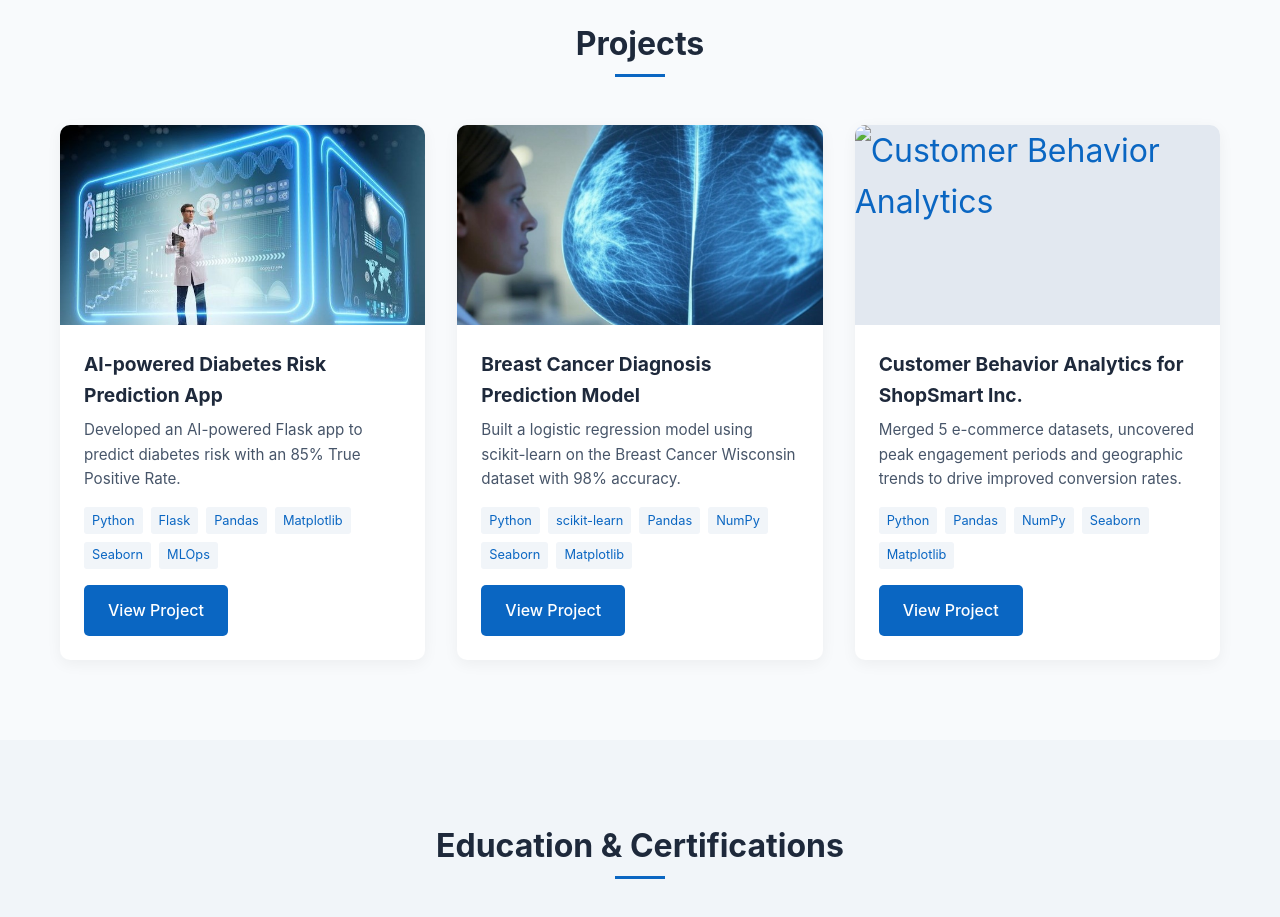
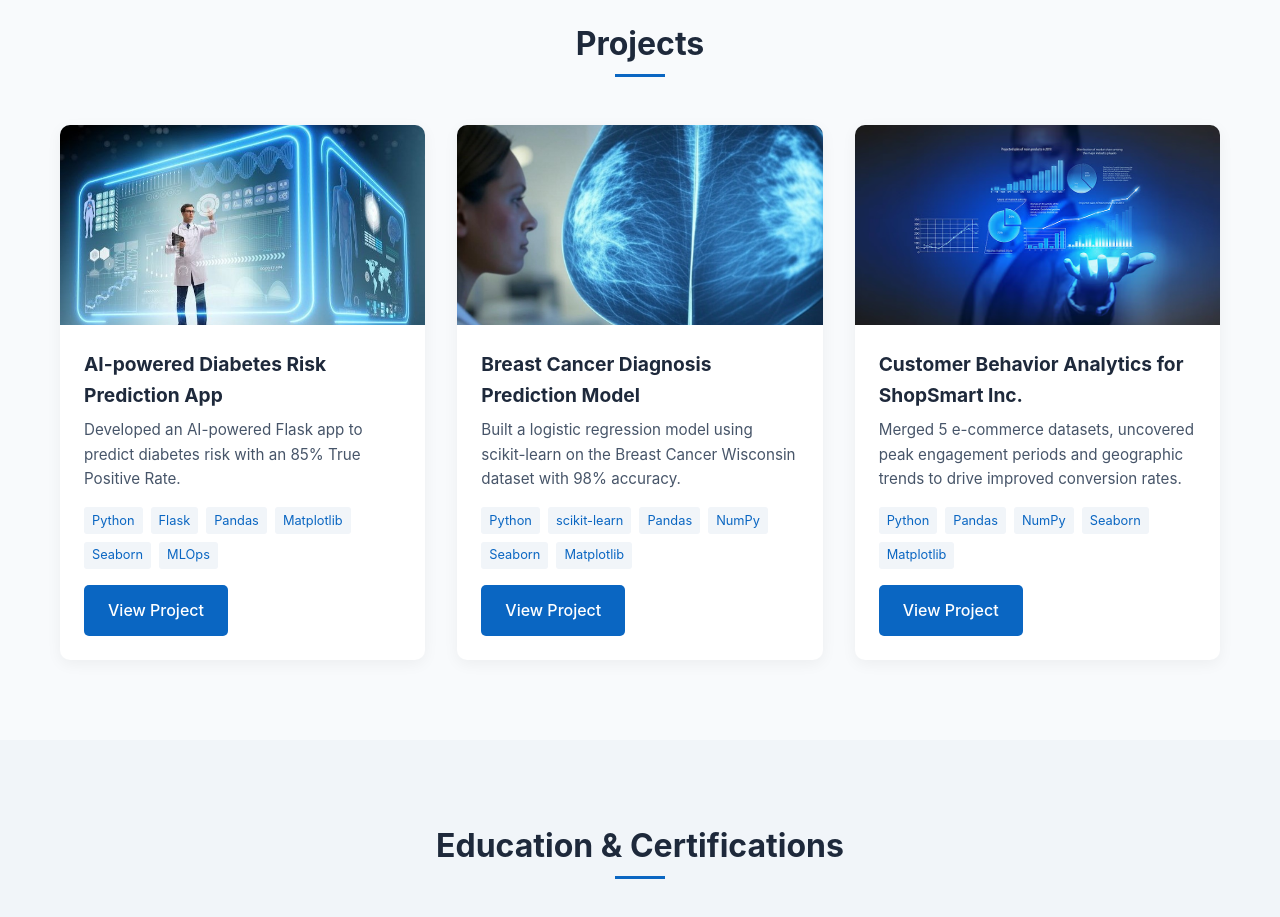
Before and after one commit to Niklauzi/kpokpe-favour, a plain HTML site: page index.html in a window 1280 px wide. Shown: the part 1560-2477 px from the top of the page. Drawn offline with Linux system fonts and the light colour scheme.

Commit message:
Added the customer analytics image

```diff
--- a/portfolio.html
+++ b/index.html
@@ -194,7 +194,10 @@
           <!-- Project 3 -->
           <div class="project-card">
             <div class="project-image">
-              <img src="" alt="Customer Behavior Analytics" />
+              <img
+                src="images/analytics.avif"
+                alt="Customer Behavior Analytics"
+              />
             </div>
             <div class="project-content">
               <h3 class="project-title">
```
Also changed, not shown: images/analytics.avif (added).
